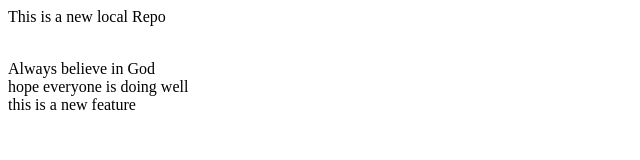
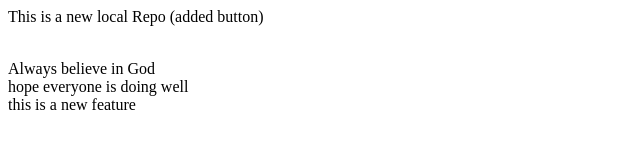
Before and after one commit to RSKrutimaya/localrepo, a plain HTML site: page Index.html in a window 1280 px wide. Shown: the whole page, without its empty margins (0-640 px from the left). Drawn offline with Linux system fonts and the light colour scheme.

Commit message:
added branch

```diff
--- a/Index.html
+++ b/Index.html
@@ -1,4 +1,4 @@
-<p> This is a new local Repo </p> <br>
+<p> This is a new local Repo (added button)</p> <br>
 Always believe in God<br>
 hope everyone is doing well <br>
 this is a new feature
```
